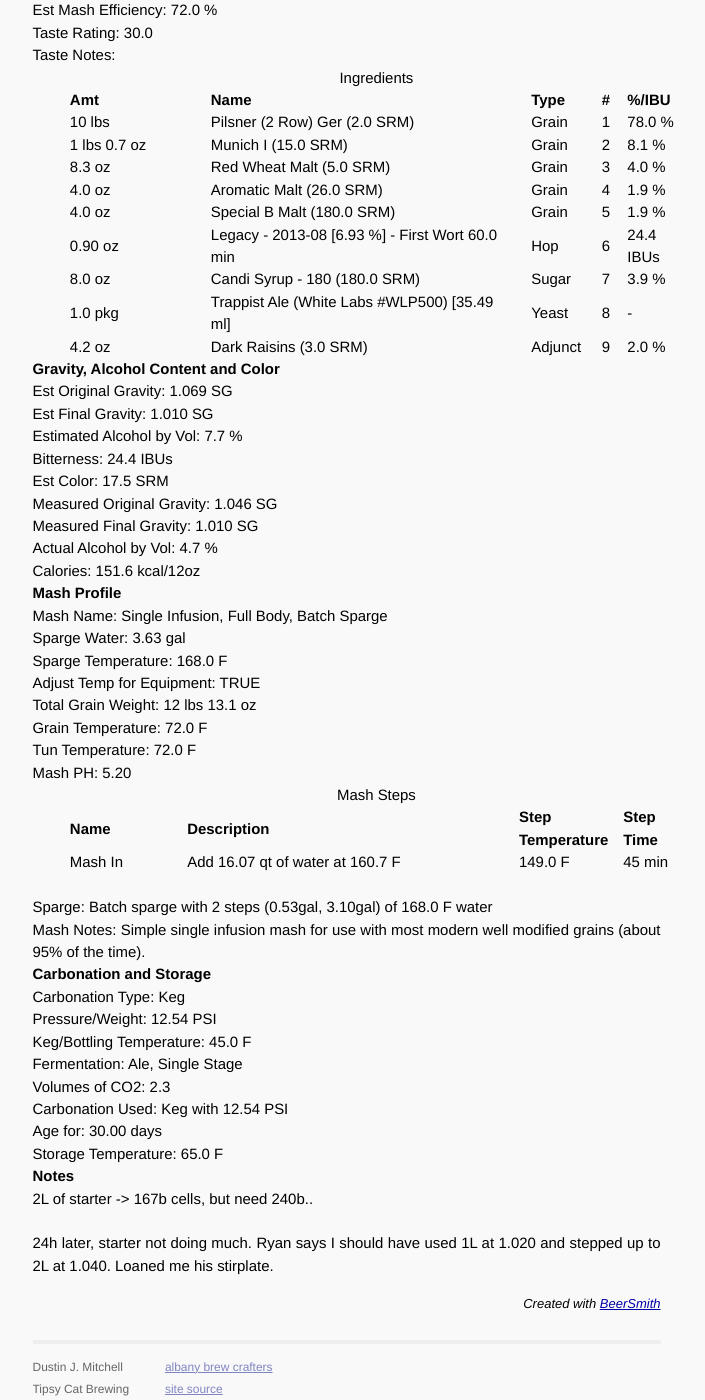
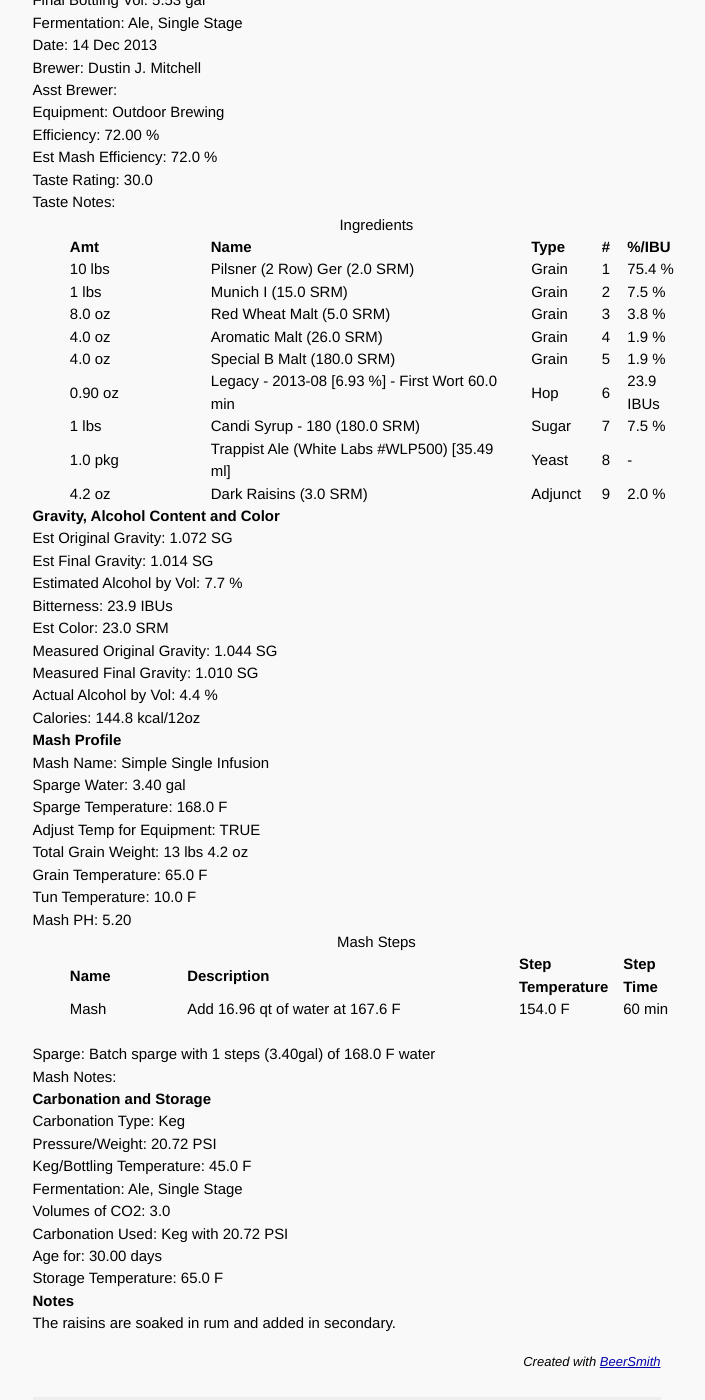
Before and after one commit to djmitche/tipsycat.org, a Jekyll site: the page built from beers/liquid-sunbeam.html, in a window 1280 px wide and 1400 px high, scrolled down 629 px. Shown: the whole window, without its empty margins (440-1145 px from the left). Built offline with Jekyll 4.4.1, drawn with Linux system fonts in a browser that asks for light colours; Markdown is read by kramdown in place of the engine named in the settings; some of the changed text lies outside the part shown.

Commit message:
update liquid sunbeam

```diff
--- a/beers/liquid-sunbeam.html
+++ b/beers/liquid-sunbeam.html
@@ -6,7 +6,15 @@
 ---
 <div id="comments">
     <p>
-    This hasn't been brewed yet.  Soon!
+    This recipe was brewed January 4, 2014, and the figures below reflect the recipe as-brewed.
+    </p>
+    <p>
+    The OG (1.044) seems terribly low.
+    It's based on a refractometer reading from some wort drawn from the top of the fermenter.
+    Since I didn't shake the fermenter (I spiked it with 30s of O<sub>2</sub>), it's certainly possible that this was mostly top-up water and not representative of the average gravity.
+    </p>
+    <p>
+    At any rate, this is a drinking beer, not a competition beer, so I'm not terribly concerned.
     </p>
 </div>
 <div id="wrapper">
@@ -16,7 +24,7 @@
    <h2>Belgian Dubbel (18 B)</h2>
    </div>
  </div>
- <div class="glass"><img src='/Applications/BeerSmith2.app/Contents/Resources/SRM17.png' height='128' width='75' /></div>
+ <div class="glass"><img src='/Applications/BeerSmith2.app/Contents/Resources/SRM23.png' height='128' width='75' /></div>
  <div class="col1">
  <span class="item">Type:</span> All Grain<br>
  <span class="item">Batch Size:</span> 5.00 gal<br>
@@ -63,11 +71,11 @@
 <td align="left">
 1</td>
 <td align="left">
-78.0 %</td>
+75.4 %</td>
 </tr>
 <tr>
 <td align="left">
-1 lbs 0.7 oz</td>
+1 lbs</td>
 <td align="left">
 Munich I (15.0 SRM)</td>
 <td align="left">
@@ -75,11 +83,11 @@
 <td align="left">
 2</td>
 <td align="left">
-8.1 %</td>
+7.5 %</td>
 </tr>
 <tr>
 <td align="left">
-8.3 oz</td>
+8.0 oz</td>
 <td align="left">
 Red Wheat Malt (5.0 SRM)</td>
 <td align="left">
@@ -87,7 +95,7 @@
 <td align="left">
 3</td>
 <td align="left">
-4.0 %</td>
+3.8 %</td>
 </tr>
 <tr>
 <td align="left">
@@ -123,11 +131,11 @@
 <td align="left">
 6</td>
 <td align="left">
-24.4 IBUs</td>
+23.9 IBUs</td>
 </tr>
 <tr>
 <td align="left">
-8.0 oz</td>
+1 lbs</td>
 <td align="left">
 Candi Syrup - 180 (180.0 SRM)</td>
 <td align="left">
@@ -135,7 +143,7 @@
 <td align="left">
 7</td>
 <td align="left">
-3.9 %</td>
+7.5 %</td>
 </tr>
 <tr>
 <td align="left">
@@ -167,31 +175,31 @@
  <div class="full">
  <h3>Gravity, Alcohol Content and Color</h3>
  <div class="col1">
- <span class="item">Est Original Gravity:</span> 1.069 SG<br>
- <span class="item">Est Final Gravity:</span> 1.010 SG<br>
+ <span class="item">Est Original Gravity:</span> 1.072 SG<br>
+ <span class="item">Est Final Gravity:</span> 1.014 SG<br>
  <span class="item">Estimated Alcohol by Vol:</span> 7.7 %<br>
- <span class="item">Bitterness:</span> 24.4 IBUs<br>
- <span class="item">Est Color:</span> 17.5 SRM
+ <span class="item">Bitterness:</span> 23.9 IBUs<br>
+ <span class="item">Est Color:</span> 23.0 SRM
  </div>
  <div class="col2">
- <span class="item">Measured Original Gravity:</span> 1.046 SG<br>
+ <span class="item">Measured Original Gravity:</span> 1.044 SG<br>
  <span class="item">Measured Final Gravity:</span> 1.010 SG<br>
- <span class="item">Actual Alcohol by Vol:</span> 4.7 %<br>
- <span class="item">Calories:</span> 151.6 kcal/12oz
+ <span class="item">Actual Alcohol by Vol:</span> 4.4 %<br>
+ <span class="item">Calories:</span> 144.8 kcal/12oz
  </div>
  </div>
 <div class="full">
 <h3>Mash Profile</h3>
  <div class="col1">
- <span class="item">Mash Name:</span> Single Infusion, Full Body, Batch Sparge<br>
- <span class="item">Sparge Water:</span> 3.63 gal<br>
+ <span class="item">Mash Name:</span> Simple Single Infusion<br>
+ <span class="item">Sparge Water:</span> 3.40 gal<br>
  <span class="item">Sparge Temperature:</span> 168.0 F<br>
  <span class="item">Adjust Temp for Equipment:</span> TRUE<br>
  </div>
  <div class="col2">
- <span class="item">Total Grain Weight:</span> 12 lbs 13.1 oz<br>
- <span class="item">Grain Temperature:</span> 72.0 F<br>
- <span class="item">Tun Temperature:</span> 72.0 F<br>
+ <span class="item">Total Grain Weight:</span> 13 lbs 4.2 oz<br>
+ <span class="item">Grain Temperature:</span> 65.0 F<br>
+ <span class="item">Tun Temperature:</span> 10.0 F<br>
  <span class="item">Mash PH:</span> 5.20
  </div>
  <table class="BeerSmithTable" width="100%" cellspacing="0" cellpadding="0">
@@ -208,39 +216,39 @@
 </tr>
 <tr>
 <td align="left">
-Mash In</td>
+Mash</td>
 <td align="left">
-Add 16.07 qt of water at 160.7 F</td>
+Add 16.96 qt of water at 167.6 F</td>
 <td align="left">
-149.0 F</td>
+154.0 F</td>
 <td align="left">
-45 min</td>
+60 min</td>
 </tr>
 </table>
 <br />
- <span class="item">Sparge:</span> Batch sparge with 2 steps (0.53gal, 3.10gal) of 168.0 F water
+ <span class="item">Sparge:</span> Batch sparge with 1 steps (3.40gal) of 168.0 F water
  </div>
 <div class="full">
-<span class="item">Mash Notes:</span> Simple single infusion mash for use with most modern well modified grains (about 95% of the time).<br>
+<span class="item">Mash Notes:</span> <br>
 </div>
 <div class="full">
 <h3>Carbonation and Storage</h3>
  <div class="col1">
  <span class="item">Carbonation Type:</span> Keg<br>
- <span class="item">Pressure/Weight:</span> 12.54 PSI<br>
+ <span class="item">Pressure/Weight:</span> 20.72 PSI<br>
  <span class="item">Keg/Bottling Temperature:</span> 45.0 F<br>
  <span class="item">Fermentation:</span> Ale, Single Stage<br>
  </div>
  <div class="col2">
- <span class="item">Volumes of CO2:</span> 2.3<br>
- <span class="item">Carbonation Used:</span> Keg with 12.54 PSI<br>
+ <span class="item">Volumes of CO2:</span> 3.0<br>
+ <span class="item">Carbonation Used:</span> Keg with 20.72 PSI<br>
  <span class="item">Age for:</span> 30.00 days<br>
  <span class="item">Storage Temperature:</span> 65.0 F
  </div>
  </div>
 <div class="full">
 <h3>Notes</h3>
-2L of starter -&gt; 167b cells, but need 240b..<br><br>24h later, starter not doing much.  Ryan says I should have used 1L at 1.020 and stepped up to 2L at 1.040.  Loaned me his stirplate.
+The raisins are soaked in rum and added in secondary.
 </div>
 <p />
 <p align="right"><i><font size="2">Created with </font> <font size="2"><a href="http://www.beersmith.com">BeerSmith</a></font></i>
```
